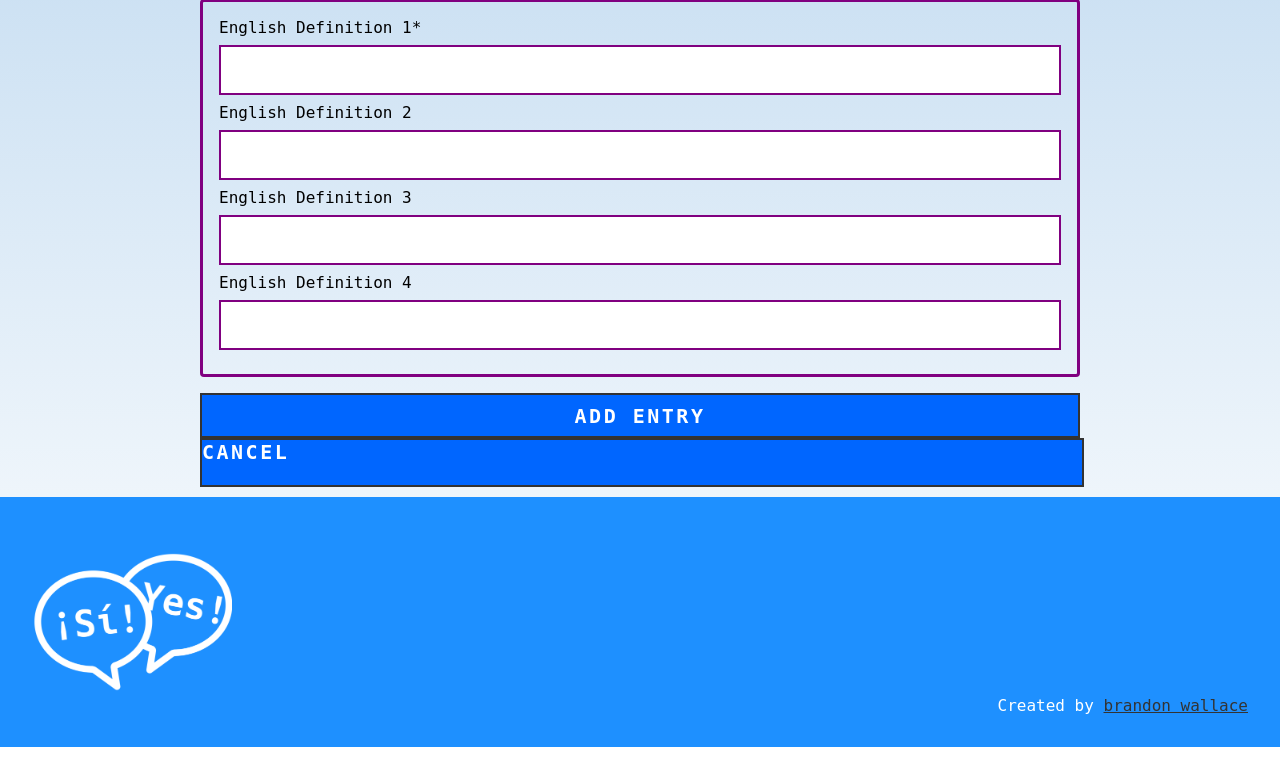
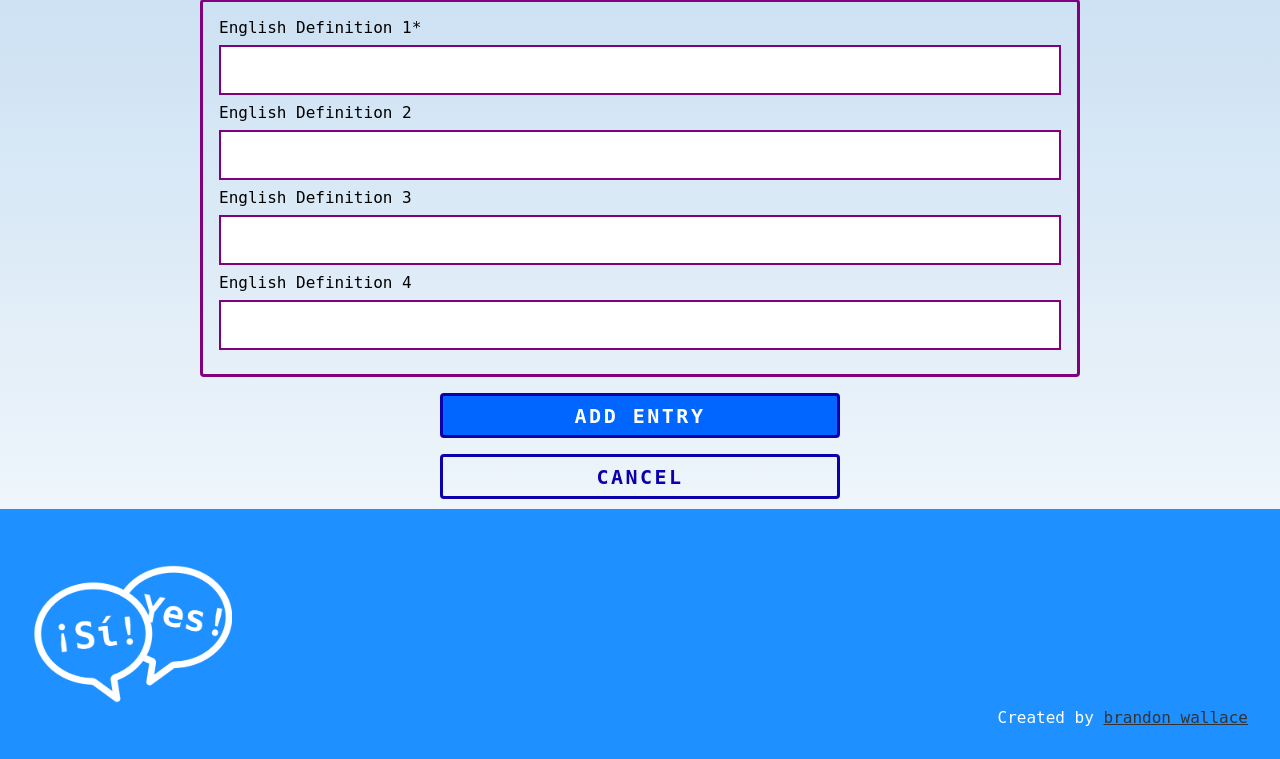
Before and after one commit to brandon-wallace/esp2eng, a Flask app: page /add-word in a window 1280 px wide. Shown: the part 985-1744 px from the top of the page. Run offline with Flask 2, Linux system fonts and the light colour scheme; the visitor is signed in with stand-in values (Sample User, id 1); data comes from the database, SQL or seed files in the repository; some libraries are stand-ins or nearby versions.

Commit message:
Style buttons

```diff
--- a/application/static/css/style.css
+++ b/application/static/css/style.css
@@ -273,13 +273,25 @@ form {
     height: 45px;
     display: block;
     color: #FFFFFF;
+    margin: 0 auto;
+    max-width: 400px;
     font-weight: bold;
     font-size: 1.25rem;
+    border-radius: 4px;
     font-family: inherit;
     letter-spacing: 2.5px;
     background-color: #0066FF;
     text-transform: uppercase;
     border: 2px solid var(--fg, #333333);
+    border: 3px solid #0C00AC;
+}
+
+.bttn--link {
+    max-width: 400px;
+    text-align: center;
+    line-height: 40px;
+    box-sizing: border-box;
+    margin: 1rem auto 0 auto;
 }
 
 .page__navigation {
@@ -549,6 +561,13 @@ footer {
 
 .bttn--large {
     height: 50px;
+    width: 100%;
+}
+
+.bttn--outline {
+    color: #0C00AC;
+    border: 3px solid #0C00AC;
+    background-color: transparent;
 }
 
 .header-2 {
```
